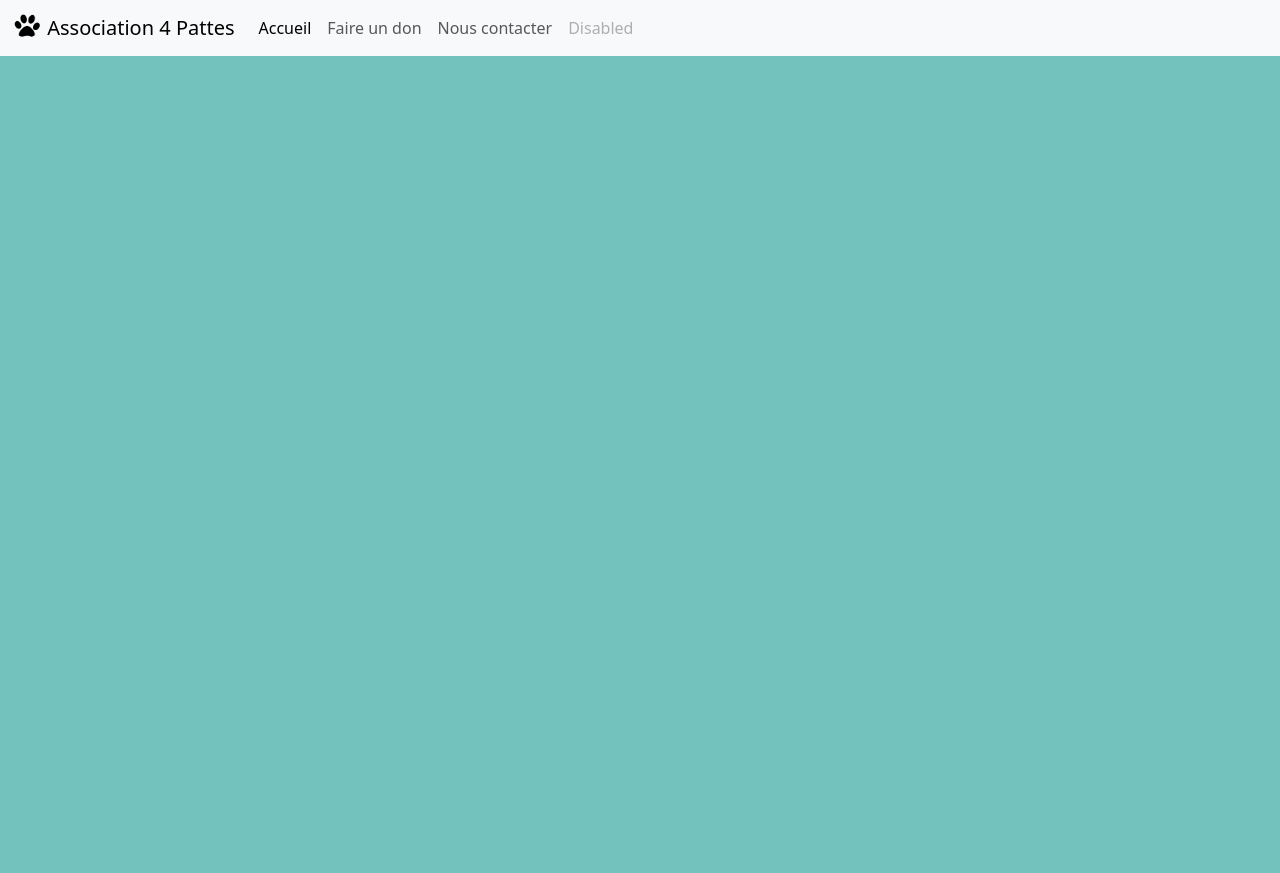
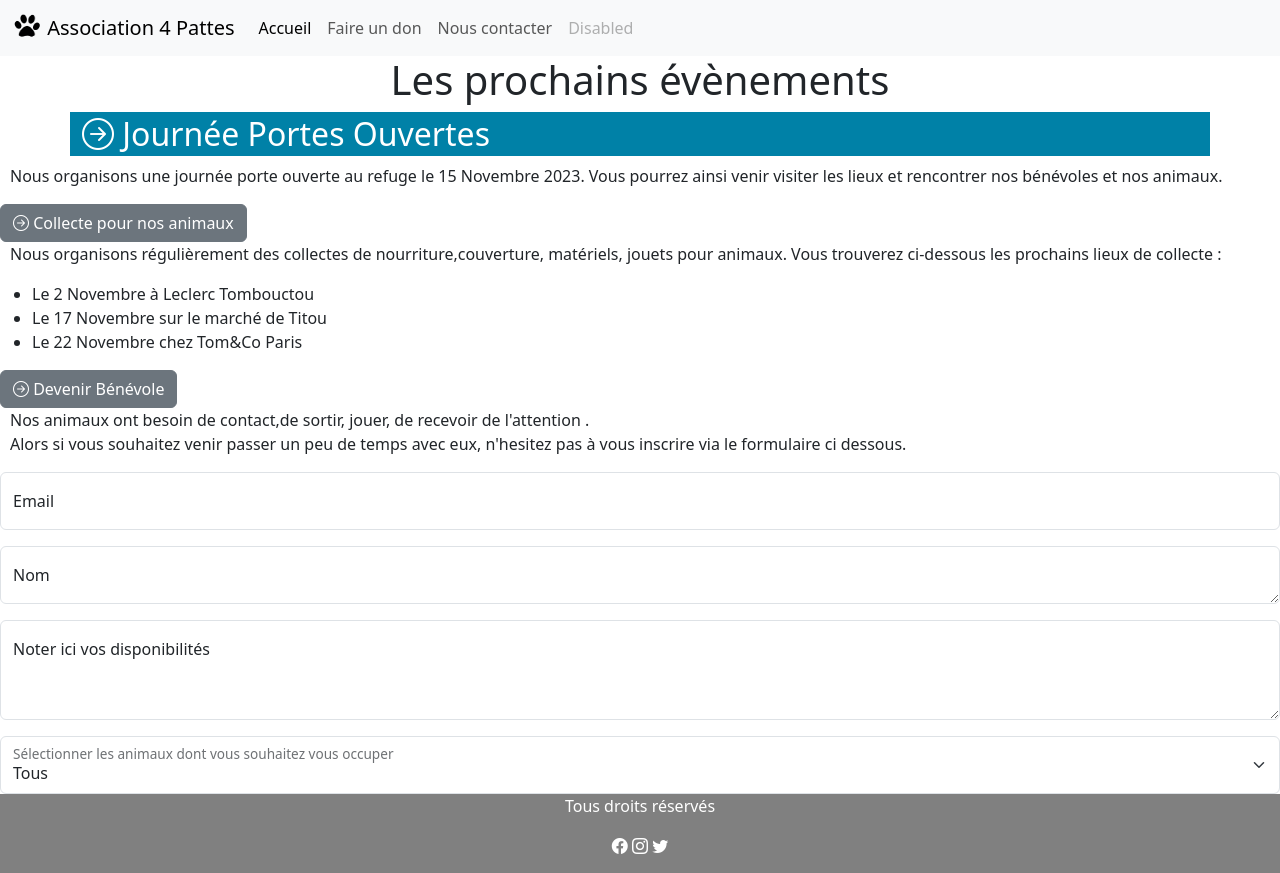
Before and after one commit to Louisedevel/Association4pattes, a plain HTML site: page evenements.html in a window 1280 px wide. Before the commit the page ends 800 px from the top, so only its background shows below. Drawn offline with nearby package versions, Linux system fonts and the light colour scheme.

Commit message:
Ajout du formulaire adoption et texte description

```diff
--- a/evenements.html
+++ b/evenements.html
@@ -4,8 +4,9 @@
     <meta charset="UTF-8">
     <meta name="viewport" content="width=device-width, initial-scale=1.0">
     <title>Association 4 Pattes - Evénements</title>
+    <link href="styles.css" rel="stylesheet">
     <link href="node_modules/bootstrap/dist/css/bootstrap.min.css" rel="stylesheet">
-
+    <link href="node_modules/bootstrap-icons/font/bootstrap-icons.min.css" rel="stylesheet">
 </head>
 <header>
     <nav class="navbar navbar-expand-lg bg-body-tertiary">
@@ -28,9 +29,56 @@
   </div>
 </nav>
 </header>
-<body style="background-color: #73c2be;">
+<body>
+  <h1 class="text-center">Les prochains évènements</h1>
+  <h2 class="container text-white"><i class="bi bi-arrow-right-circle"></i> Journée Portes Ouvertes</h2>
+  <p>Nous organisons une journée porte ouverte au refuge le 15 Novembre 2023. Vous pourrez ainsi venir visiter les lieux et rencontrer nos bénévoles et nos animaux.
+  </p>
+  <button type="button" class="btn btn-secondary"><i class="bi bi-arrow-right-circle"></i> Collecte pour nos animaux</button>
+  <p>Nous organisons régulièrement des collectes de nourriture,couverture, matériels, jouets pour animaux.
+    Vous trouverez ci-dessous les prochains lieux de collecte :
+    <ul>
+      <li>Le 2 Novembre à Leclerc Tombouctou</li>
+      <li>Le 17 Novembre sur le marché de Titou</li>
+      <li>Le 22 Novembre chez Tom&Co Paris</li>
+    </ul>
+  </p>
+  <button type="button" class="btn btn-secondary"><i class="bi bi-arrow-right-circle"></i> Devenir Bénévole</button>
+  <p>Nos animaux ont besoin de contact,de sortir, jouer, de recevoir de l'attention .<br/> Alors si vous souhaitez venir passer un peu de temps avec eux, n'hesitez pas à vous inscrire via le formulaire ci dessous.
+  </p>
+  <div class="form-floating mb-3">
+    <input type="email" class="form-control" id="floatingInput" placeholder="name@example.com">
+    <label for="floatingInputDisabled">Email</label>
+  </div>
+  <div class="form-floating mb-3">
+    <textarea class="form-control" placeholder="Name" id="floatingTextarea"></textarea>
+    <label for="floatingTextareaDisabled">Nom</label>
+  </div>
+  <div class="form-floating mb-3">
+    <textarea class="form-control" placeholder="Leave a comment here" id="floatingTextarea2" style="height: 100px"></textarea>
+    <label for="floatingTextarea2">Noter ici vos disponibilités</label>
+  </div>
+  <div class="form-floating">
+    <select class="form-select" id="floatingSelect" aria-label="Floating label disabled select example">
+      <option selected>Tous</option>
+      <option value="1">Chien</option>
+      <option value="2">Chat</option>
+      <option value="3">Chevaux</option>
+      <option value="4">Animaux de la ferme</option>
+      <option value="5">Petits animaux de compagnie (Cochons d'inde,lapins...)</option>
+      <option value="6">NAC (Serpents, lézards)</option>
+    </select>
+    <label for="floatingSelect">Sélectionner les animaux dont vous souhaitez vous occuper</label>
+  </div>
+  <script src="node_modules/bootstrap/dist/js/bootstrap.bundle.min.js"></script>
+</body>
+<footer style="background-color: grey; color: white; padding-bottom: 15px;" class="container-fluid text-center">
+  <p> Tous droits réservés</p>
+  <div><i class="bi bi-facebook"></i>
+    <i class="bi bi-instagram"></i>
+    <i class="bi bi-twitter"></i>
+  </div>
 
-    <script src="node_modules/bootstrap/dist/js/bootstrap.bundle.min.js"></script>
-</body>
+</footer>
 
 </html>
--- /dev/null
+++ b/styles.css
@@ -0,0 +1,18 @@
+body {
+    background-color: #FDFCDC;
+
+}
+
+h1 {
+    color:#0081a7;
+}
+
+h2 {
+    background-color: #0081a7;
+    padding: 3px;
+
+}
+
+p{
+    margin: 10px;
+}
```
Also changed, not shown: index.html (+42 -15 lines).
